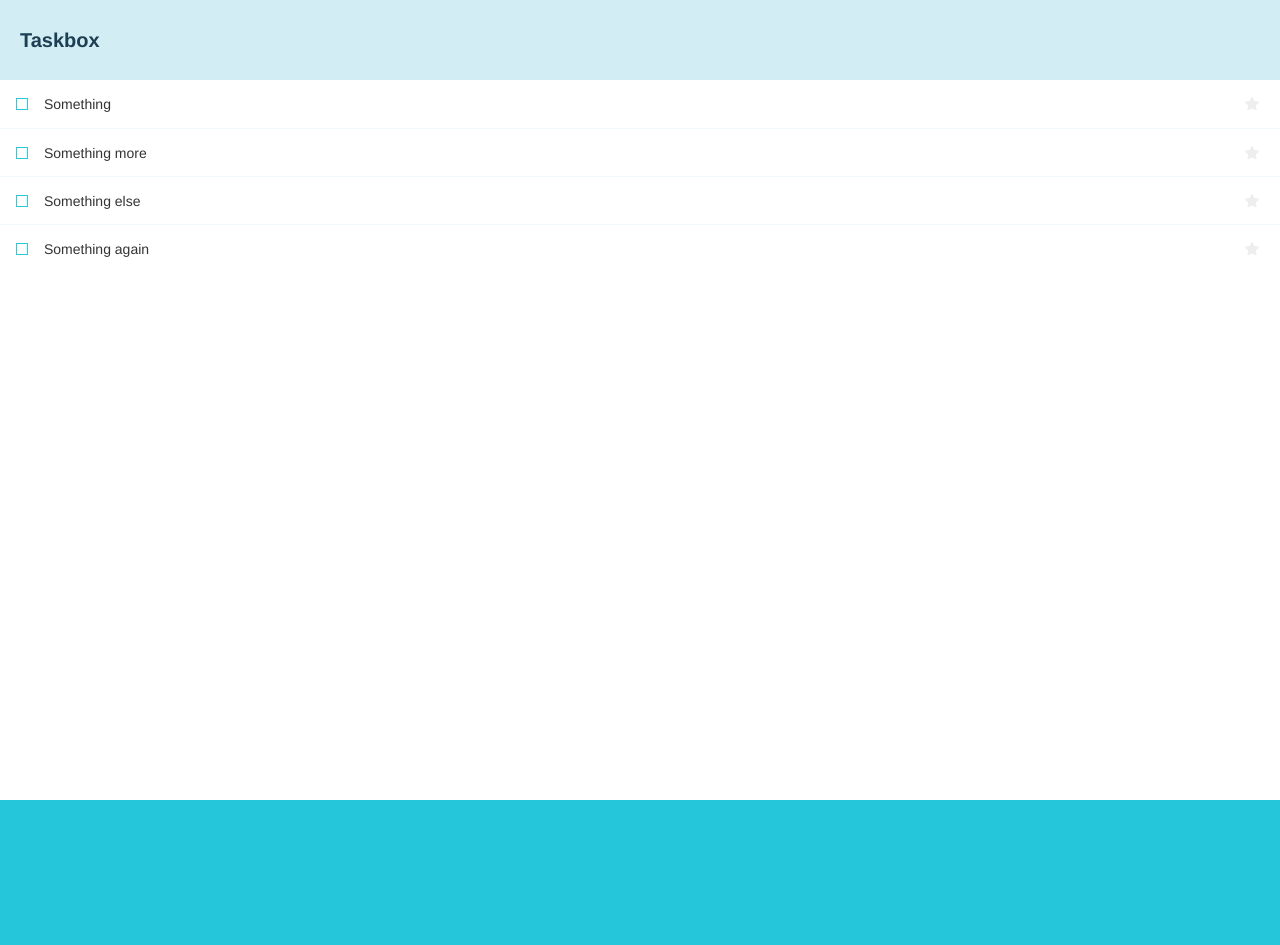
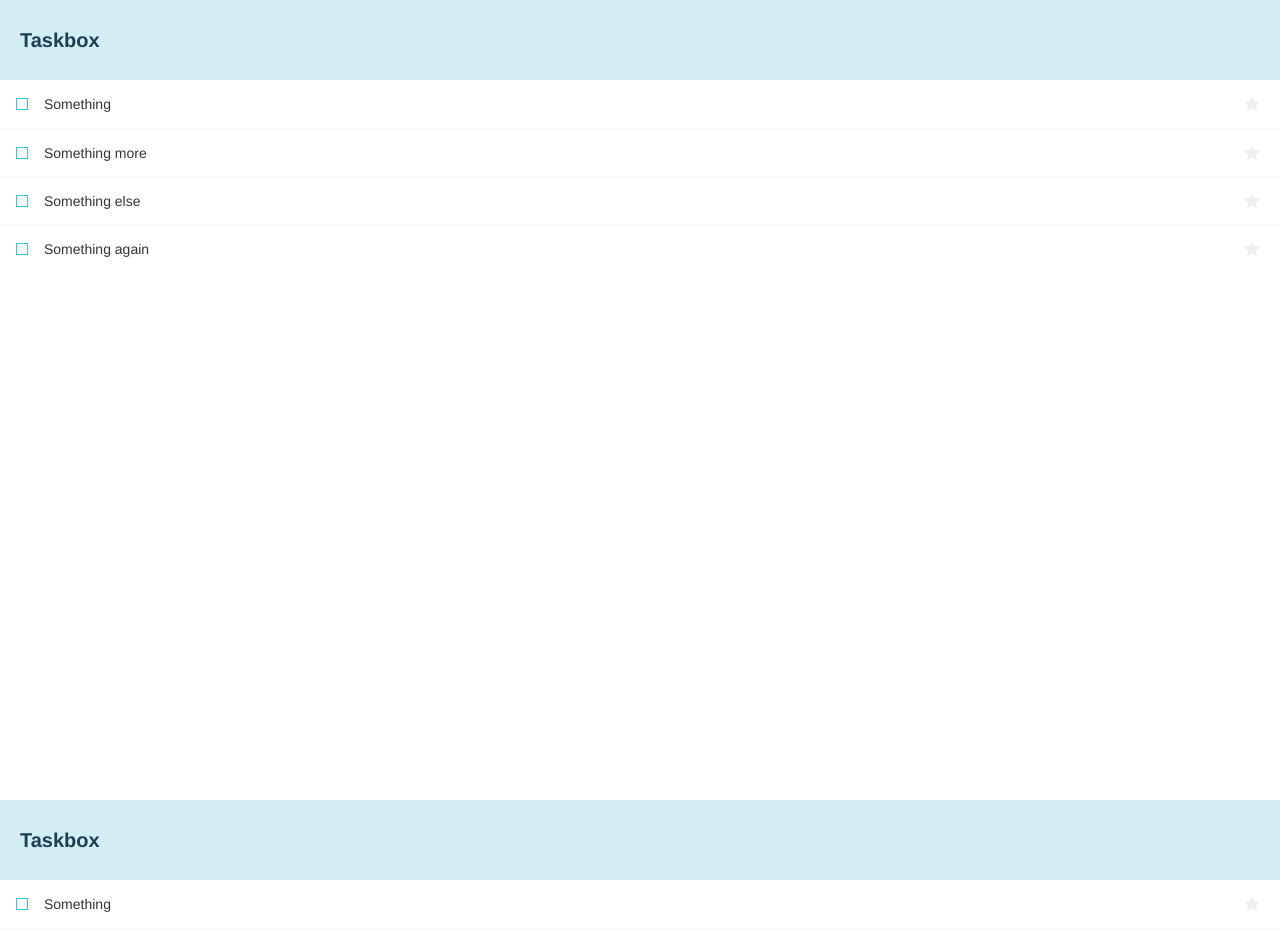
Before and after one commit to kiyj12/storybook_practicing, a React (Create React App) app: page / in a window 1280 px wide. Shown: the top 945 px of the page. Before the commit the page ends 800 px from the top, so only its background shows below. Built offline with nearby package versions, Linux system fonts and the light colour scheme; a web font is replaced by a local one.

Commit message:
testing two inboxscreen

```diff
--- a/src/App.js
+++ b/src/App.js
@@ -9,6 +9,7 @@ function App() {
   return (
     <Provider store={store}>
       <InBoxScreen />
+      <InBoxScreen />
     </Provider>
   );
 }
```
